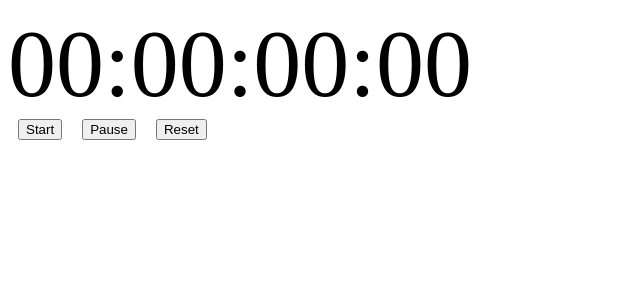
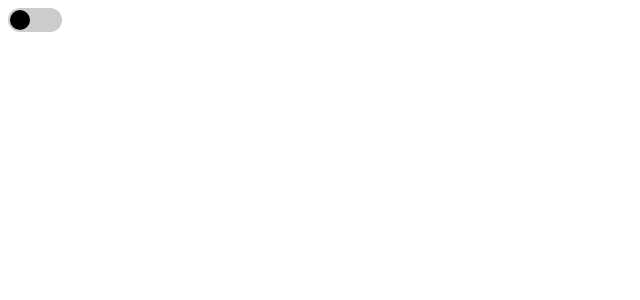
Before and after one commit to vr1Ravi/js-machine-coding, a React (Vite) app in the folder react/: page / in a window 1280 px wide. Shown: the top 300 px of the page, without its empty margins (0-640 px from the left). Built offline with nearby package versions, Linux system fonts and the light colour scheme.

Commit message:
custom switch done

```diff
--- a/react/src/App.jsx
+++ b/react/src/App.jsx
@@ -12,6 +12,7 @@ import ToastExample from "./components/ToastExample";
 import ToggleArrayItem from "./components/ToggleArrayItem";
 import SortableList from "./components/SortableList";
 import StopWatch from "./StopWatch";
+import Switch from "./components/Switch";
 
 function App() {
   return (
@@ -35,7 +36,8 @@ function App() {
 
         {/* <DragAndDrop /> */}
         {/* <SortableList /> */}
-        <StopWatch />
+        {/* <StopWatch /> */}
+        <Switch />
       </div>
     </>
   );
--- a/react/src/components/Switch/index.jsx
+++ b/react/src/components/Switch/index.jsx
@@ -1,5 +1,31 @@
-function Switch() {
-  return <div>Switch</div>;
+import { useState } from "react";
+import "./style.css";
+function Switch({
+  defaultValue = false,
+  handleToggle = () => {},
+  label = "Switch",
+}) {
+  const [isOn, setIsOn] = useState(defaultValue);
+
+  const handleToggleChange = () => {
+    setIsOn((prev) => !prev);
+    handleToggle();
+  };
+  return (
+    <div className="switch">
+      <label>
+        <input
+          type="checkbox"
+          role="switch"
+          aria-label={label}
+          aria-checked={isOn}
+          checked={isOn}
+          onChange={handleToggleChange}
+        />
+        <span className="slider"></span>
+      </label>
+    </div>
+  );
 }
 
 export default Switch;
--- a/react/src/components/Switch/style.css
+++ b/react/src/components/Switch/style.css
@@ -0,0 +1,45 @@
+.switch {
+  position: relative;
+}
+.switch input {
+  opacity: 0;
+}
+
+.slider {
+  position: absolute;
+  top: 0;
+  left: 0;
+  width: 50px;
+  height: 100%;
+  background-color: #ccc;
+  border-radius: 100px;
+  padding: 2px;
+  cursor: pointer;
+}
+
+.slider::before {
+  content: "";
+  position: absolute;
+  top: 2px;
+  left: 2px;
+  width: 20px;
+  height: 20px;
+  border-radius: 100px;
+  background-color: black;
+  transition: all 0.3s ease;
+}
+
+/**
+has psedo selector
+*/
+.switch:has(input:checked) .slider {
+  background-color: black;
+}
+.switch:has(input:checked) .slider::before {
+  background-color: #ccc;
+  left: calc(100% - 22px);
+}
+
+.switch:has(input:focus-visible) .slider {
+  outline: 4px solid blue;
+}
```
